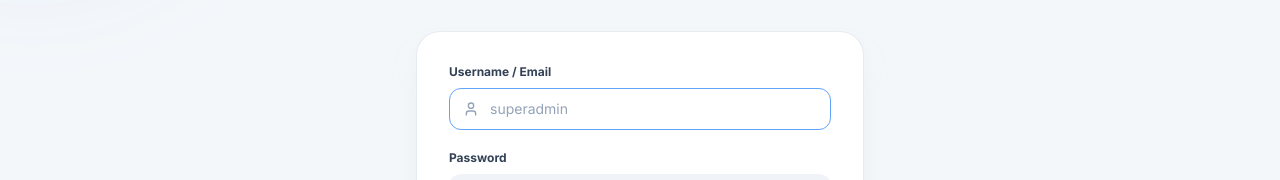
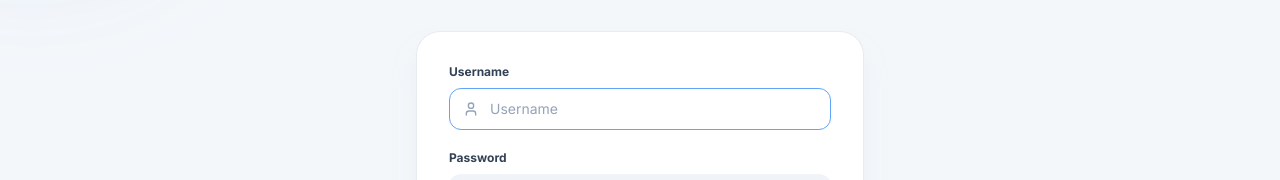
Before and after one commit to atilanaufal/ASOC_Admin_Panel, a Next.js app: page /login in a window 1280 px wide. Shown: the part 265-445 px from the top of the page. Built offline with nearby package versions, Linux system fonts and the light colour scheme.

Commit message:
ui(login): remove Email references, retain Username label and placeholder

```diff
--- a/app/(auth)/login/page.tsx
+++ b/app/(auth)/login/page.tsx
@@ -39,7 +39,7 @@ function LoginForm() {
   const handleLogin = async (e: React.FormEvent) => {
     e.preventDefault();
     if (!username.trim() || !password) {
-      setErrorMessage('Please enter username/email and password.');
+      setErrorMessage('Please enter username and password.');
       return;
     }
 
@@ -99,10 +99,10 @@ function LoginForm() {
       )}
 
       <form onSubmit={handleLogin} className="space-y-5">
-        {/* Username / Email */}
+        {/* Username */}
         <div>
           <label className="block text-xs font-bold text-slate-700 mb-2">
-            Username / Email
+            Username
           </label>
           <div className="relative">
             <div className="absolute inset-y-0 left-0 pl-3.5 flex items-center pointer-events-none text-slate-400">
@@ -112,7 +112,7 @@ function LoginForm() {
               type="text"
               value={username}
               onChange={(e) => setUsername(e.target.value)}
-              placeholder="superadmin"
+              placeholder="Username"
               required
               autoFocus
               className="w-full pl-10 pr-4 py-2.5 bg-[#F0F4F8] hover:bg-[#E9EEF5] focus:bg-white border border-transparent focus:border-blue-400 rounded-xl text-sm text-slate-900 placeholder-slate-400 outline-none transition-all"
--- a/app/api/auth/login/route.ts
+++ b/app/api/auth/login/route.ts
@@ -9,7 +9,7 @@ export async function POST(request: NextRequest) {
 
     if (!username || !password) {
       return NextResponse.json(
-        { success: false, error: 'Username/Email and Password are required.' },
+        { success: false, error: 'Username and Password are required.' },
         { status: 400 }
       );
     }
```
